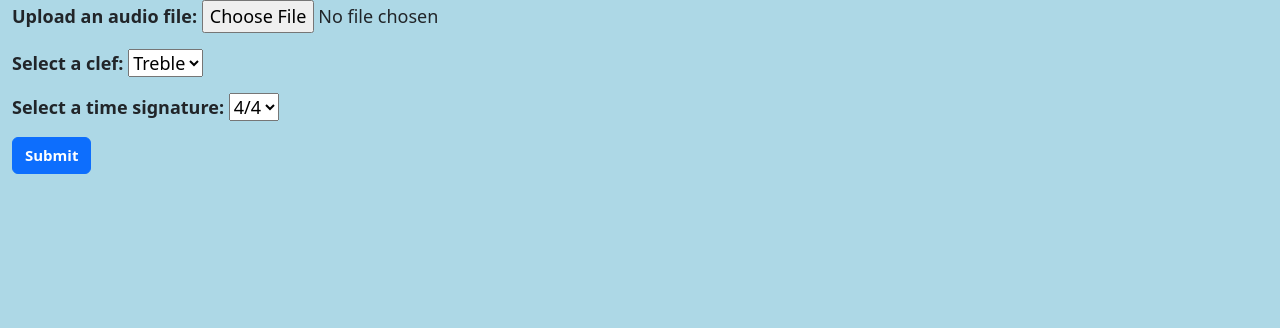
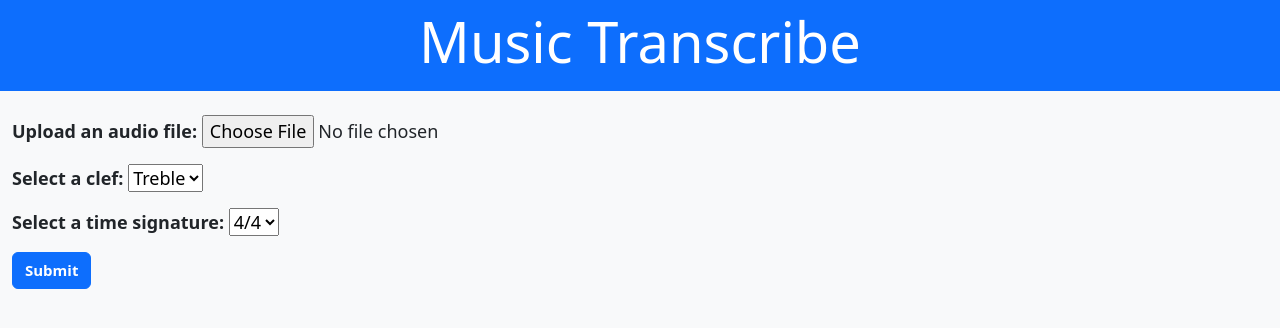
Before and after one commit to kumardarsh19/djangoapp, a Django app: page / in a window 1280 px wide. Shown: the top 328 px of the page. Run offline with Django 4.2, Linux system fonts and the light colour scheme; some libraries are stand-ins or nearby versions.

Commit message:
add header and change styling

```diff
--- a/musictranscribe/static/home.css
+++ b/musictranscribe/static/home.css
@@ -1,5 +1,5 @@
 body {
-    background-color: rgb(173, 216, 230);
+    background-color: #f8f9fa;
 }
 .userValues {
     font-size: 18px;
--- a/musictranscribe/templates/home.html
+++ b/musictranscribe/templates/home.html
@@ -6,11 +6,15 @@
     <meta name="viewport" content="width=device-width, initial-scale=1">
     <link href="https://cdn.jsdelivr.net/npm/bootstrap@5.3.0-alpha1/dist/css/bootstrap.min.css" rel="stylesheet" integrity="sha384-GLhlTQ8iRABdZLl6O3oVMWSktQOp6b7In1Zl3/Jr59b6EGGoI1aFkw7cmDA6j6gD" crossorigin="anonymous">
     <link href="{% static 'home.css' %}" rel="stylesheet" type="text/css">
+
+    <header class="bg-primary text-white text-center py-2">
+        <h1 class="display-4">Music Transcribe</h1>
+    </header>
 </head>
 
 <body>
     <script src="https://unpkg.com/vexflow@4.1.0/build/cjs/vexflow-debug.js"></script>
-    <div class = "container-fluid">
+    <div class = "container-fluid py-4">
         <form enctype="multipart/form-data" method="post">
             {% csrf_token %}
             <table>
```
